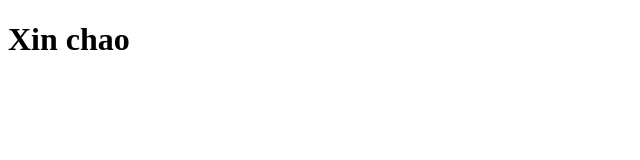
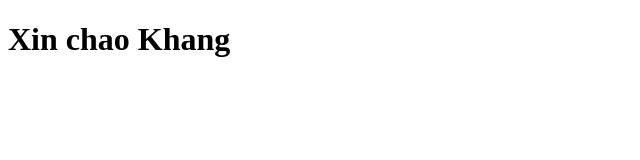
Before and after one commit to doduckhangCNTT/test-github, a plain HTML site: page index.html in a window 1280 px wide. Shown: the whole page, without its empty margins (0-640 px from the left). Drawn offline with Linux system fonts and the light colour scheme.

Commit message:
Update index.html

```diff
--- a/index.html
+++ b/index.html
@@ -7,6 +7,6 @@
     <title>Document</title>
   </head>
   <body>
-    <h1>Xin chao</h1>
+    <h1>Xin chao Khang</h1>
   </body>
 </html>
```
